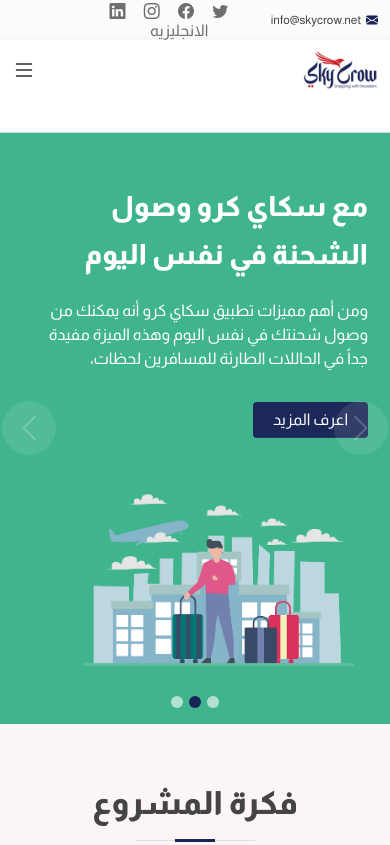
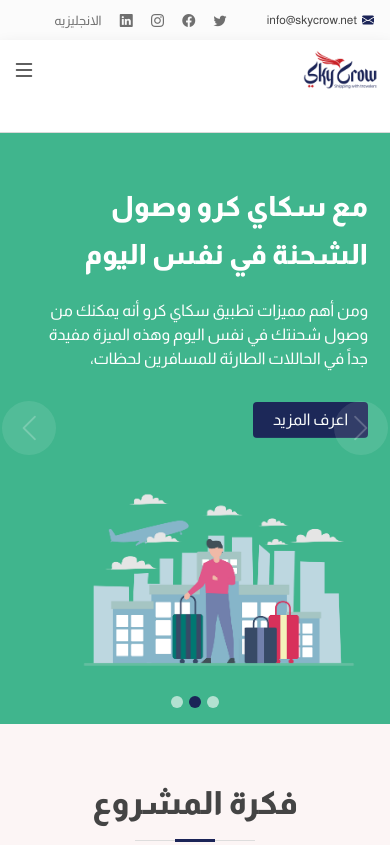
Before and after one commit to mohamedgaber91/skyCrow, a plain HTML site: page index.html in a window 390 px wide. Shown: the top 845 px of the page. Drawn offline with Linux system fonts and the light colour scheme.

Commit message:
side bar

```diff
--- a/assets/css/style.css
+++ b/assets/css/style.css
@@ -287,8 +287,10 @@
     }
     .container.top-bar-content.d-flex.justify-content-center.justify-content-md-between {
         display: grid !important
-    ;
-        grid-template-columns: 30% 70% !important;
+        ;
+                grid-template-columns: 30% 70% !important;
+                gap: 46px;
+                margin: 27px;
     }
     img.animate__animated.animate__fadeInUp{
         margin-top: 51px;
@@ -338,7 +340,7 @@
     margin-top: 0;
     }
     .social-links.d-md-block {
-        margin-right: 32px;
+        /* margin-right: 32px; */
     }
     #topbar .social-links a {
 
@@ -347,7 +349,7 @@
     }
     #topbar .social-links a.lang {
 
-       margin-right: 20px;
+       margin-left: 0;
 
     }
     h2.animate__animated.animate__fadeInDown {
@@ -409,7 +411,7 @@
     }
 
     #topbar .social-links a {
-      font-size: 16px;
+      font-size: 13px;
     }
     /* ظظظظظظظظ */
     .navbar-mobile ul {
```
